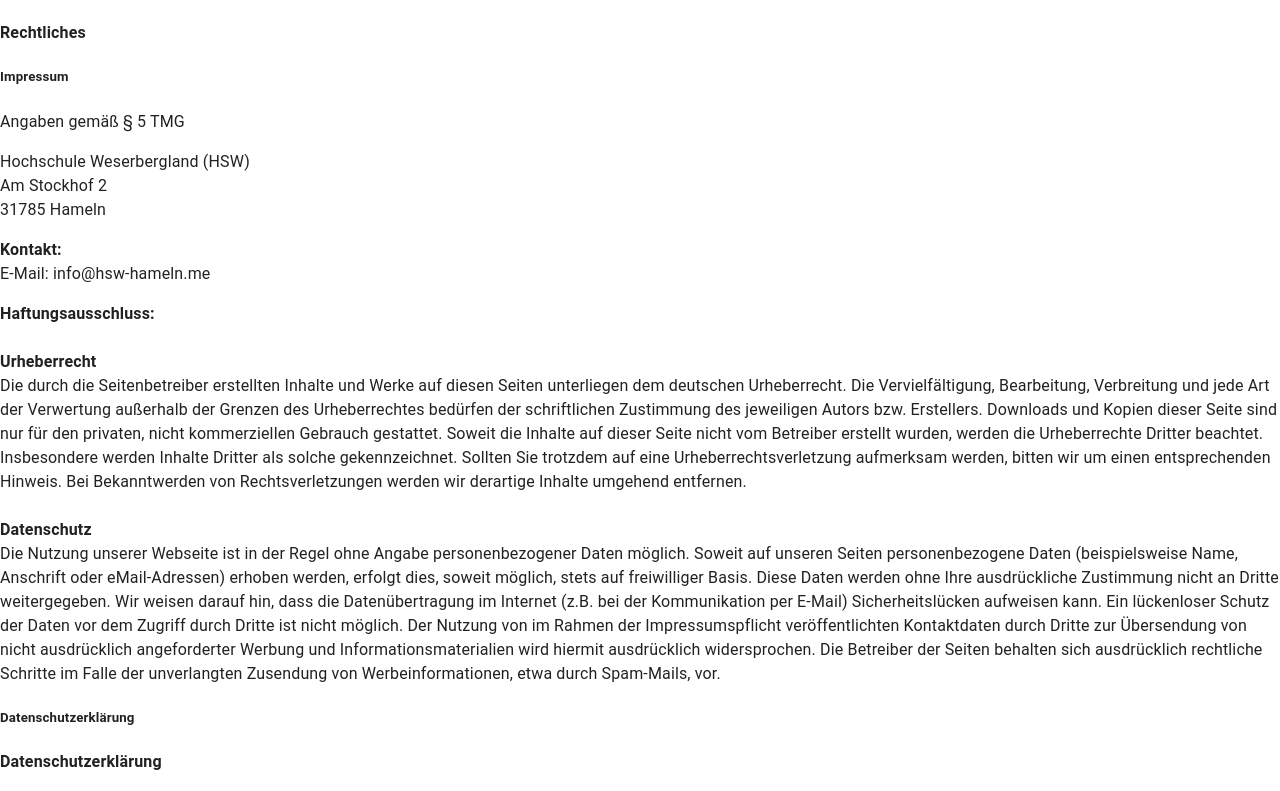
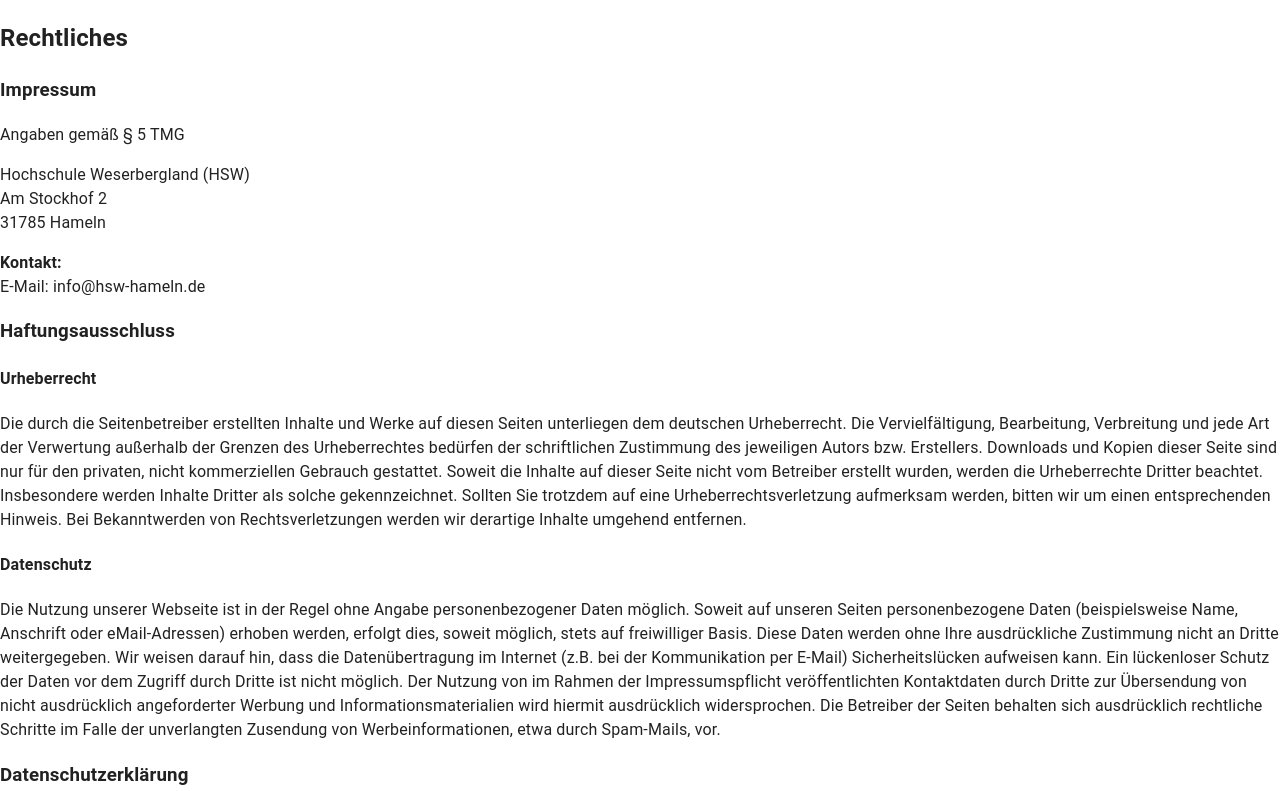
Before and after one commit to HSWsac2/depot-ui, a React (Create React App) app: page /depot/dsgvo in a window 1280 px wide. Shown: the top 791 px of the page. Built offline with nearby package versions, Linux system fonts and the light colour scheme; no server answers.

Commit message:
fix footer

```diff
--- a/src/app/components/frame/Footer.js
+++ b/src/app/components/frame/Footer.js
@@ -1,5 +1,6 @@
-import { AppBar, Box, Link, Toolbar, Typography } from '@mui/material';
+import { AppBar, Box, Toolbar, Typography } from '@mui/material';
 import * as React from 'react';
+import { Link } from 'react-router-dom';
 import "./Footer.css";
 
 const Footer = () => {
@@ -17,11 +18,11 @@ const Footer = () => {
         <Box sx={{
           display: 'flex',
         }}>
-          <Typography sx={{ mx: 1 }}>
-            <Link href="/impressum" color="inherit">Impressum</Link>
+          <Typography sx={{ mx: 1 }} color="inherit" component={Link} to="/impressum">
+            Impressum
           </Typography>
-          <Typography sx={{ mx: 1 }}>
-            <Link href="/dsgvo" color="inherit" >DSGVO</Link>
+          <Typography sx={{ mx: 1 }} color="inherit" component={Link} to="/dsgvo">
+            DSGVO
           </Typography>
         </Box>
       </Toolbar>
--- a/src/app/components/shared/DSGVO.js
+++ b/src/app/components/shared/DSGVO.js
@@ -1,8 +1,8 @@
 const DSGVO = () => {
   return (
     <>
-      <h4 className="display-4">Rechtliches</h4>
-      <h5 className="info-header">Impressum</h5>
+      <h2>Rechtliches</h2>
+      <h3>Impressum</h3>
       <p>Angaben gemäß § 5 TMG</p>
       <p>
         Hochschule Weserbergland (HSW)
@@ -14,15 +14,13 @@ const DSGVO = () => {
       <p>
         <strong>Kontakt:</strong>
         <br />
-        E-Mail: info@hsw-hameln.me
+        E-Mail: info@hsw-hameln.de
 
       </p>
+      <div>
+        <h3>Haftungsausschluss</h3>
+        <h4>Urheberrecht</h4>
         <p>
-        <strong>Haftungsausschluss: </strong>
-        <br />
-        <br />
-        <strong>Urheberrecht</strong>
-        <br />
           Die durch die Seitenbetreiber erstellten Inhalte und Werke auf
           diesen Seiten unterliegen dem deutschen Urheberrecht. Die
           Vervielfältigung, Bearbeitung, Verbreitung und jede Art der
@@ -36,10 +34,9 @@ const DSGVO = () => {
           Urheberrechtsverletzung aufmerksam werden, bitten wir um einen
           entsprechenden Hinweis. Bei Bekanntwerden von Rechtsverletzungen
           werden wir derartige Inhalte umgehend entfernen.
-        <br />
-        <br />
-        <strong>Datenschutz</strong>
-        <br />
+        </p>
+        <h4>Datenschutz</h4>
+        <p>
           Die Nutzung unserer Webseite ist in der Regel ohne Angabe
           personenbezogener Daten möglich. Soweit auf unseren Seiten
           personenbezogene Daten (beispielsweise Name, Anschrift oder
@@ -57,8 +54,8 @@ const DSGVO = () => {
           Schritte im Falle der unverlangten Zusendung von
           Werbeinformationen, etwa durch Spam-Mails, vor.
         </p>
-      <h5 className="info-header">Datenschutzerklärung</h5>
-      <b>Datenschutzerklärung</b>
+      </div>
+      <h3>Datenschutzerklärung</h3>
       <p>
         Verantwortlicher im Sinne der Datenschutzgesetze, insbesondere
         der EU-Datenschutzgrundverordnung (DSGVO), ist:
--- a/src/app/components/shared/Impressum.js
+++ b/src/app/components/shared/Impressum.js
@@ -12,7 +12,7 @@ return (
                 <br />Niedersächsisches Ministerium für Wissenschaft und Kultur,
                 <br />Leibnizufer 9,
                 <br />30169 Hannover</p>
-            <p><strong>Haftungsausschluss: </strong>
+            <h3>Haftungsausschluss: </h3>
             <p><strong>Urheberrecht</strong>
                 <br />Die durch die Seitenbetreiber erstellten Inhalte und Werke auf diesen Seiten unterliegen dem deutschen Urheberrecht. Die Vervielfältigung, Bearbeitung, Verbreitung und jede Art der Verwertung außerhalb der Grenzen des Urheberrechtes bedürfen der schriftlichen Zustimmung des jeweiligen Autors bzw. Erstellers. Downloads und Kopien dieser Seite sind nur für den privaten, nicht kommerziellen Gebrauch gestattet.
                 Soweit die Inhalte auf dieser Seite nicht vom Betreiber erstellt wurden, werden die Urheberrechte Dritter beachtet. Insbesondere werden Inhalte Dritter als solche gekennzeichnet. Sollten Sie trotzdem auf eine Urheberrechtsverletzung aufmerksam werden, bitten wir um einen entsprechenden Hinweis. Bei Bekanntwerden von Rechtsverletzungen werden wir derartige Inhalte umgehend entfernen.
@@ -21,8 +21,7 @@ return (
                 <br />Die Nutzung unserer Webseite ist in der Regel ohne Angabe personenbezogener Daten möglich. Soweit auf unseren Seiten personenbezogene Daten (beispielsweise Name, Anschrift oder eMail-Adressen) erhoben werden, erfolgt dies, soweit möglich, stets auf freiwilliger Basis. Diese Daten werden ohne Ihre ausdrückliche Zustimmung nicht an Dritte weitergegeben.
                 Wir weisen darauf hin, dass die Datenübertragung im Internet (z.B. bei der Kommunikation per E-Mail) Sicherheitslücken aufweisen kann. Ein lückenloser Schutz der Daten vor dem Zugriff durch Dritte ist nicht möglich.
                 Der Nutzung von im Rahmen der Impressumspflicht veröffentlichten Kontaktdaten durch Dritte zur Übersendung von nicht ausdrücklich angeforderter Werbung und Informationsmaterialien wird hiermit ausdrücklich widersprochen. Die Betreiber der Seiten behalten sich ausdrücklich rechtliche Schritte im Falle der unverlangten Zusendung von Werbeinformationen, etwa durch Spam-Mails, vor.
-
-            </p></p>
+            </p>
         </div>
 
     )
```
Lines whose indentation alone changed are shown as unchanged.
